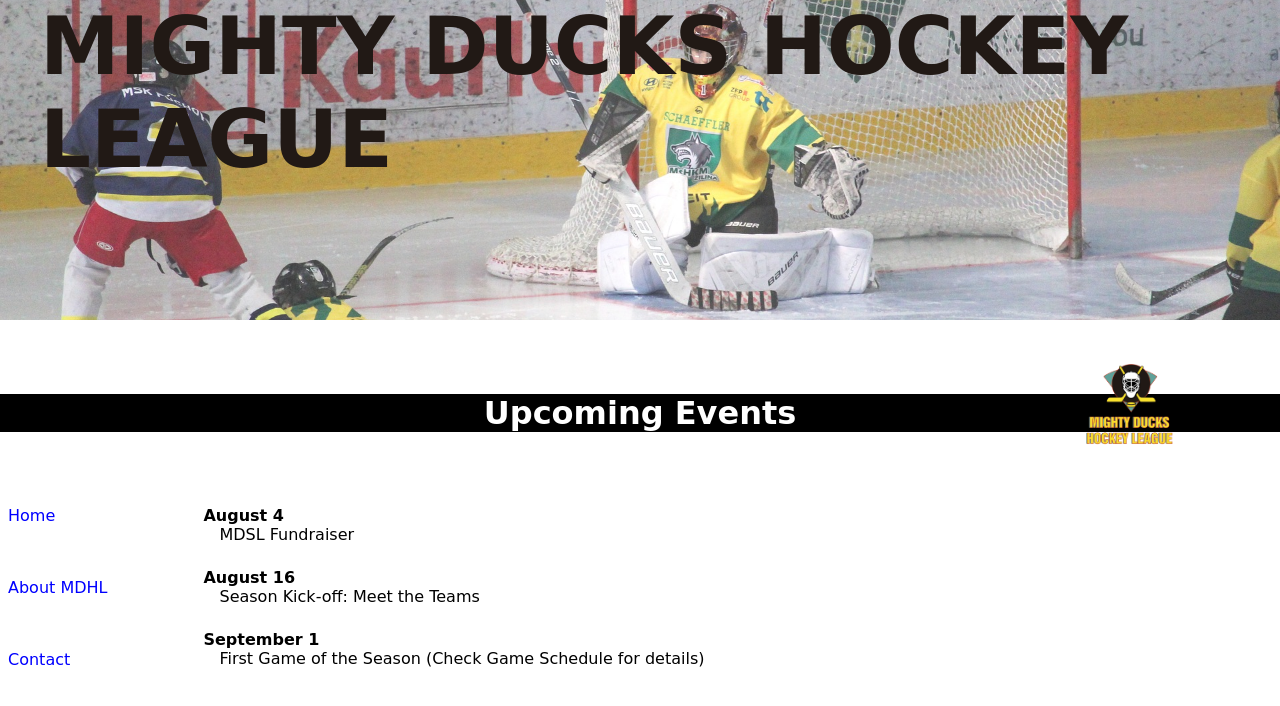
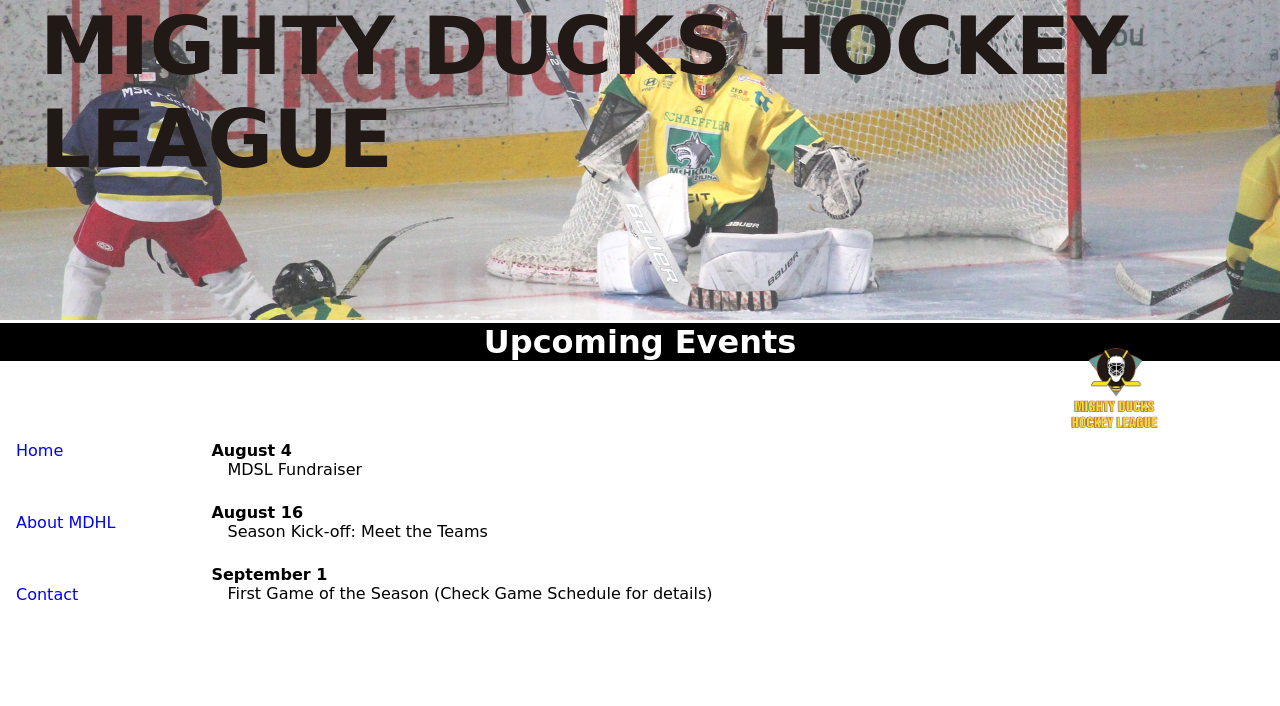
Before and after one commit to CristianMansilla/Mock_Up1-Mighty_Ducks, a plain HTML site: page index.html in a window 1280 px wide. Drawn offline with Linux system fonts and the light colour scheme; a web font is replaced by a local one.

Commit message:
:bug: Fix: Fix positions

```diff
--- a/assets/css/mdhl.css
+++ b/assets/css/mdhl.css
@@ -15,7 +15,6 @@ body{
     max-width: 100vw;
     max-height: 100vh;
     font-family: var(--font);
-    /* background-color: #2119152e; */
 }
 
 a{
@@ -39,15 +38,14 @@ a:active{
 /** General para todas las páginas **/
 .banner{
     max-height: 20em;
-    margin-bottom: 13em;
+    margin-bottom: 0.2em;
 }
 
 .img-container{
     width: 100%;
     height: 20em;
-    position: absolute;
+    position: relative;
     background-color: rgba(161, 158, 95, 0.85);
-    margin-bottom: 10em;
     background-image: url("../img/design1_image2.jpg");
     background-repeat: no-repeat;
     background-position-y: 40%;
@@ -56,8 +54,7 @@ a:active{
 }
 
 .title{
-    /* background-color: rgba(255, 0, 0, 0.1); */
-    position: relative;
+    position: absolute;
     top: 0;
     left: 0;
     color: var(--brown);
@@ -72,12 +69,13 @@ a:active{
 .container-subtitle{
     max-height: 5em;
     text-align: center;
-    margin-bottom: 20em;
+    margin-bottom: 5em;
+
 }
 
 .subtitle{
     width: 100%;
-    position: absolute;
+    position: relative;
     background-color: black;
 }
 
@@ -87,10 +85,9 @@ a:active{
 }
 
 .logo{
-    position: relative;
-    margin-top: -21px;
-    margin-right: 50px;
-    float: right;
+    position: absolute;
+    right: 9%;
+    top: 42%;
     color: var(--brown);
 }
 
@@ -111,7 +108,7 @@ a:active{
     display: flex;
     flex-direction: column;
     gap: 3.3em;
-    padding-left: 0.5em;
+    padding-left: 1em;
 }
 
 .navbar a{
```
